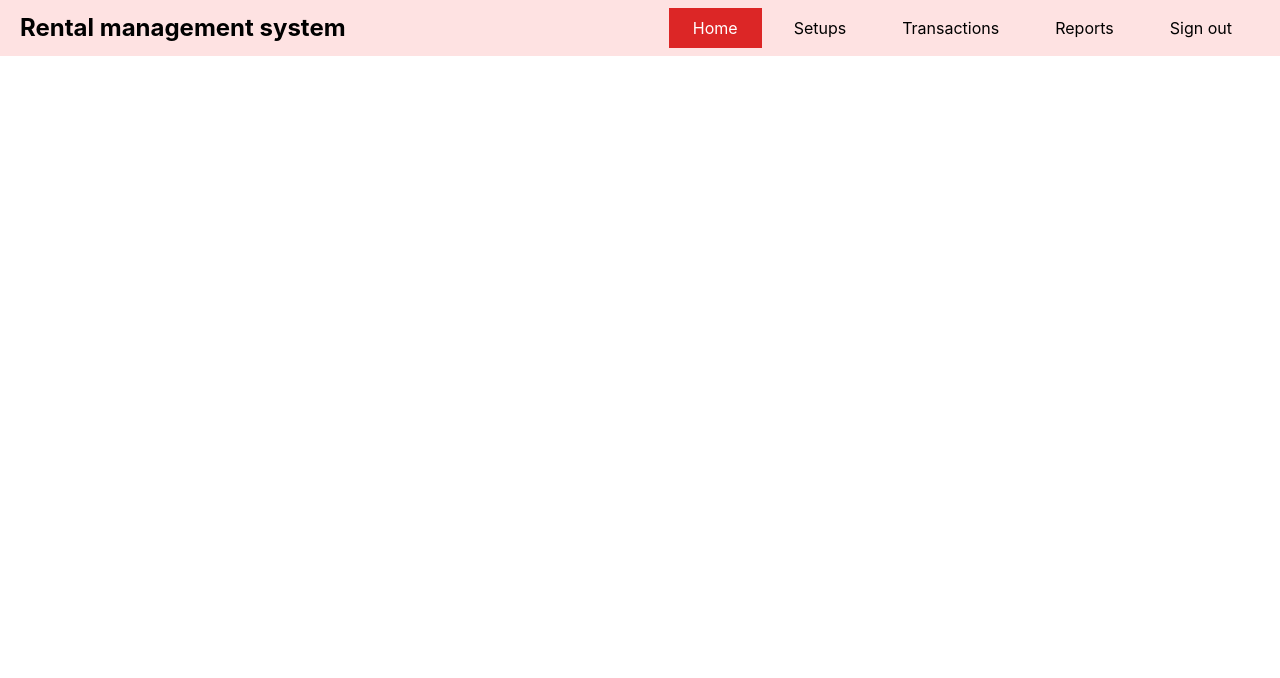
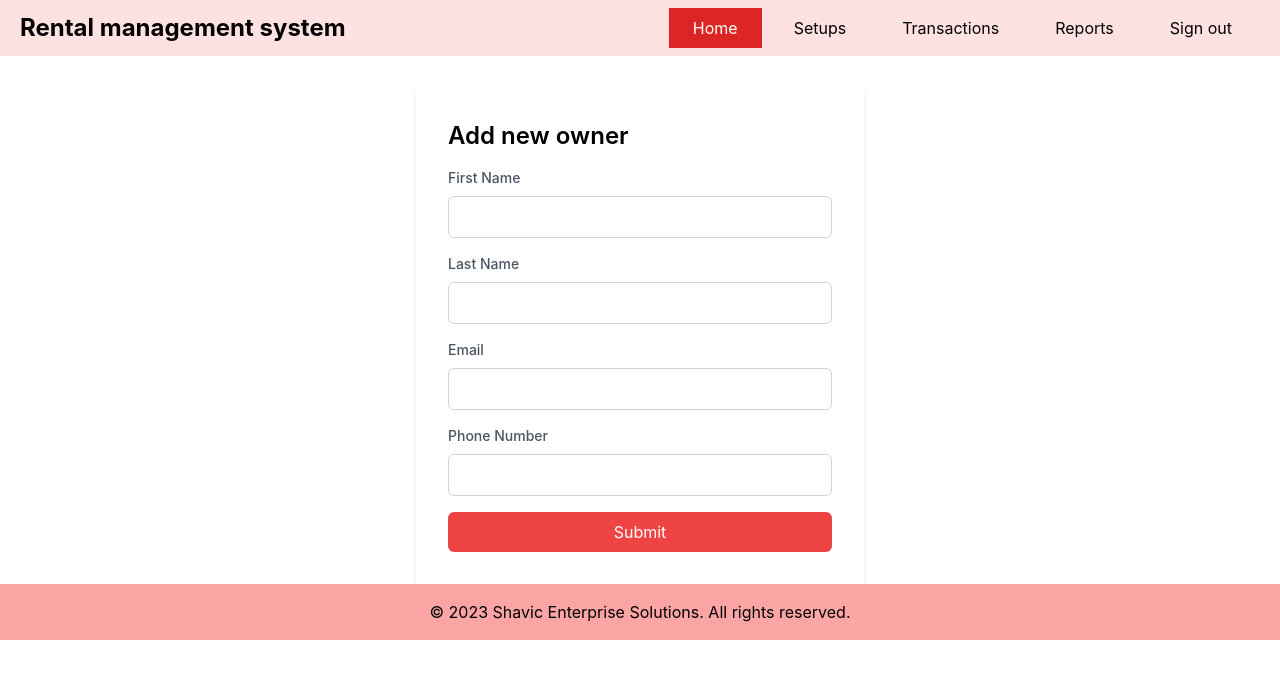
Before and after one commit to VictorOdambatafwa22/acumen-management-system, a React (Create React App) app in the folder client/: page / in a window 1280 px wide. Shown: the top 678 px of the page. Built offline with nearby package versions, Linux system fonts and the light colour scheme; a web font is replaced by a local one.

Commit message:
Designed Owner component

```diff
--- a/client/src/App.js
+++ b/client/src/App.js
@@ -1,11 +1,16 @@
 import React from 'react';
 import './App.css';
 import NavBar from './Components/NavBar';
+import Owner from './Components/Owner';
+import Footer from './Components/Footer';
 
 function App() {
   return (
     <div>
     <NavBar />
+
+    <Owner />
+    <Footer />
     {/* Add the rest of your content here */}
   </div>
   );
--- /dev/null
+++ b/client/src/Components/Footer.js
@@ -0,0 +1,13 @@
+import React from 'react';
+
+const Footer = () => {
+  return (
+    <footer className="bg-red-300 text-white p-4">
+      <div className="container mx-auto text-center">
+        <p className="text-black">&copy; 2023 Shavic Enterprise Solutions. All rights reserved.</p>
+      </div>
+    </footer>
+  );
+};
+
+export default Footer;
--- a/client/src/Components/Owner.js
+++ b/client/src/Components/Owner.js
@@ -1,9 +1,94 @@
-import React from 'react'
+import React, { useState } from 'react';
+import '../App.css';
 
-export const Owner = () => {
-    return (
-        <div>
+function Owner() {
+  const [formData, setFormData] = useState({
+    firstName: '',
+    lastName: '',
+    email: '',
+    phoneNumber: '',
+  });
 
+  const handleChange = (e) => {
+    const { name, value } = e.target;
+    setFormData((prevData) => ({ ...prevData, [name]: value }));
+  };
+
+  const handleSubmit = (e) => {
+    e.preventDefault();
+    // Add your form submission logic here
+    console.log('Form submitted:', formData);
+  };
+
+  return (
+    <div className="container mx-auto mt-8">
+      <form onSubmit={handleSubmit} className="max-w-md mx-auto bg-white p-8 shadow-md">
+        <h2 className="text-2xl font-semibold mb-4">Add new owner</h2>
+        <div className="mb-4">
+          <label htmlFor="firstName" className="block text-gray-600 text-sm font-medium mb-2">
+            First Name
+          </label>
+          <input
+            type="text"
+            id="firstName"
+            name="firstName"
+            value={formData.firstName}
+            onChange={handleChange}
+            className="w-full px-3 py-2 border border-gray-300 rounded-md focus:outline-none focus:border-red-500"
+            required
+          />
         </div>
-    )
+        <div className="mb-4">
+          <label htmlFor="lastName" className="block text-gray-600 text-sm font-medium mb-2">
+            Last Name
+          </label>
+          <input
+            type="text"
+            id="lastName"
+            name="lastName"
+            value={formData.lastName}
+            onChange={handleChange}
+            className="w-full px-3 py-2 border border-gray-300 rounded-md focus:outline-none focus:border-red-500"
+            required
+          />
+        </div>
+        <div className="mb-4">
+          <label htmlFor="email" className="block text-gray-600 text-sm font-medium mb-2">
+            Email
+          </label>
+          <input
+            type="email"
+            id="email"
+            name="email"
+            value={formData.email}
+            onChange={handleChange}
+            className="w-full px-3 py-2 border border-gray-300 rounded-md focus:outline-none focus:border-red-500"
+            required
+          />
+        </div>
+        <div className="mb-4">
+          <label htmlFor="phoneNumber" className="block text-gray-600 text-sm font-medium mb-2">
+            Phone Number
+          </label>
+          <input
+            type="tel"
+            id="phoneNumber"
+            name="phoneNumber"
+            value={formData.phoneNumber}
+            onChange={handleChange}
+            className="w-full px-3 py-2 border border-gray-300 rounded-md focus:outline-none focus:border-red-500"
+            required
+          />
+        </div>
+        <button
+          // type="submit"
+          className="w-full bg-red-500 text-white py-2 px-4 rounded-md hover:bg-red-500 focus:outline-none"
+        >
+          Submit
+        </button>
+      </form>
+    </div>
+  );
 }
+
+export default Owner;
```
